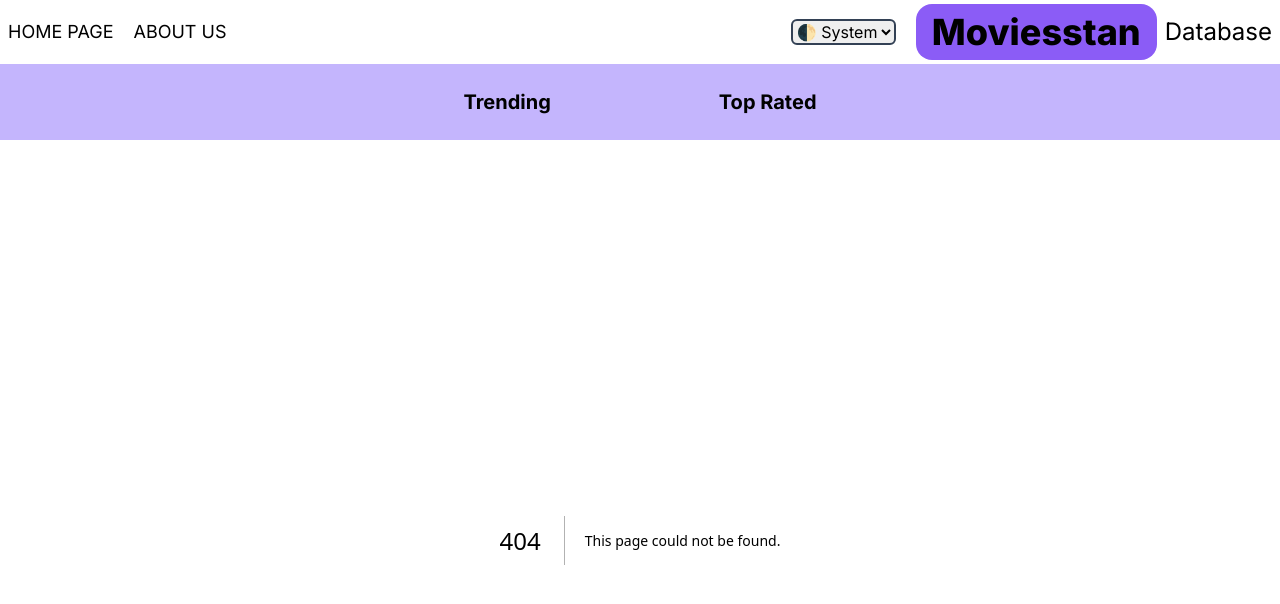
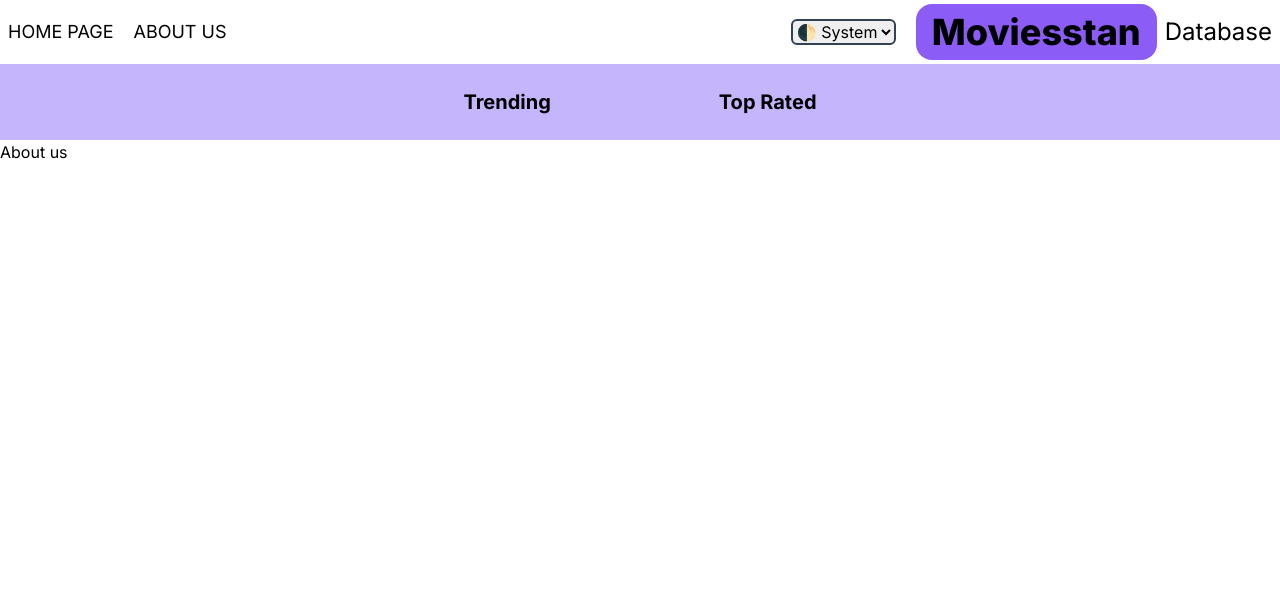
Before and after one commit to Erwinex/moviesstan-public, a Next.js app: page /about in a window 1280 px wide. Before the commit this address had no page. Shown: the top 604 px of the page. Built offline with nearby package versions, Linux system fonts and the light colour scheme.

Commit message:
Creating the About us page

```diff
--- /dev/null
+++ b/app/about/page.tsx
@@ -0,0 +1,3 @@
+export default function AboutUs() {
+  return <div>About us</div>;
+}
```
